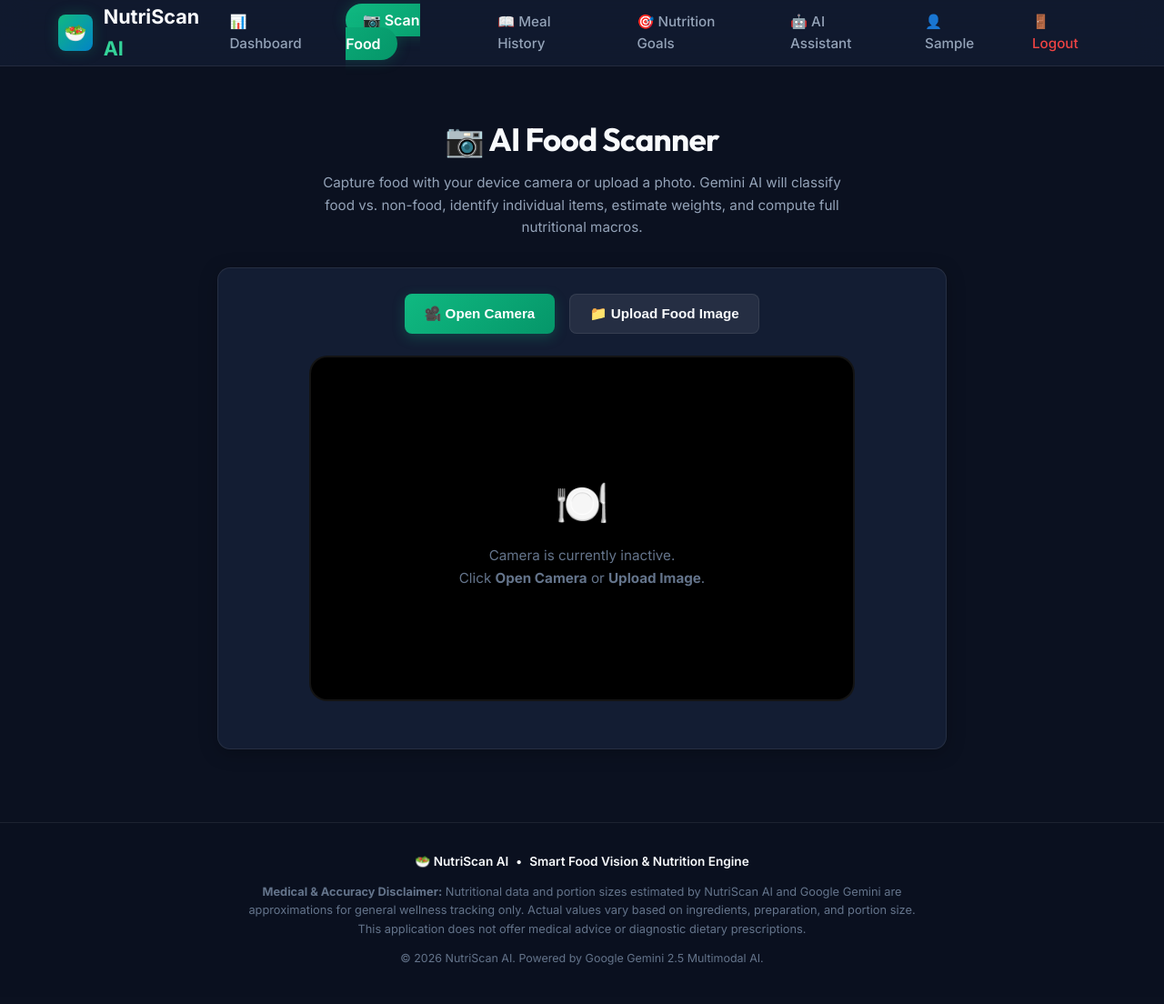
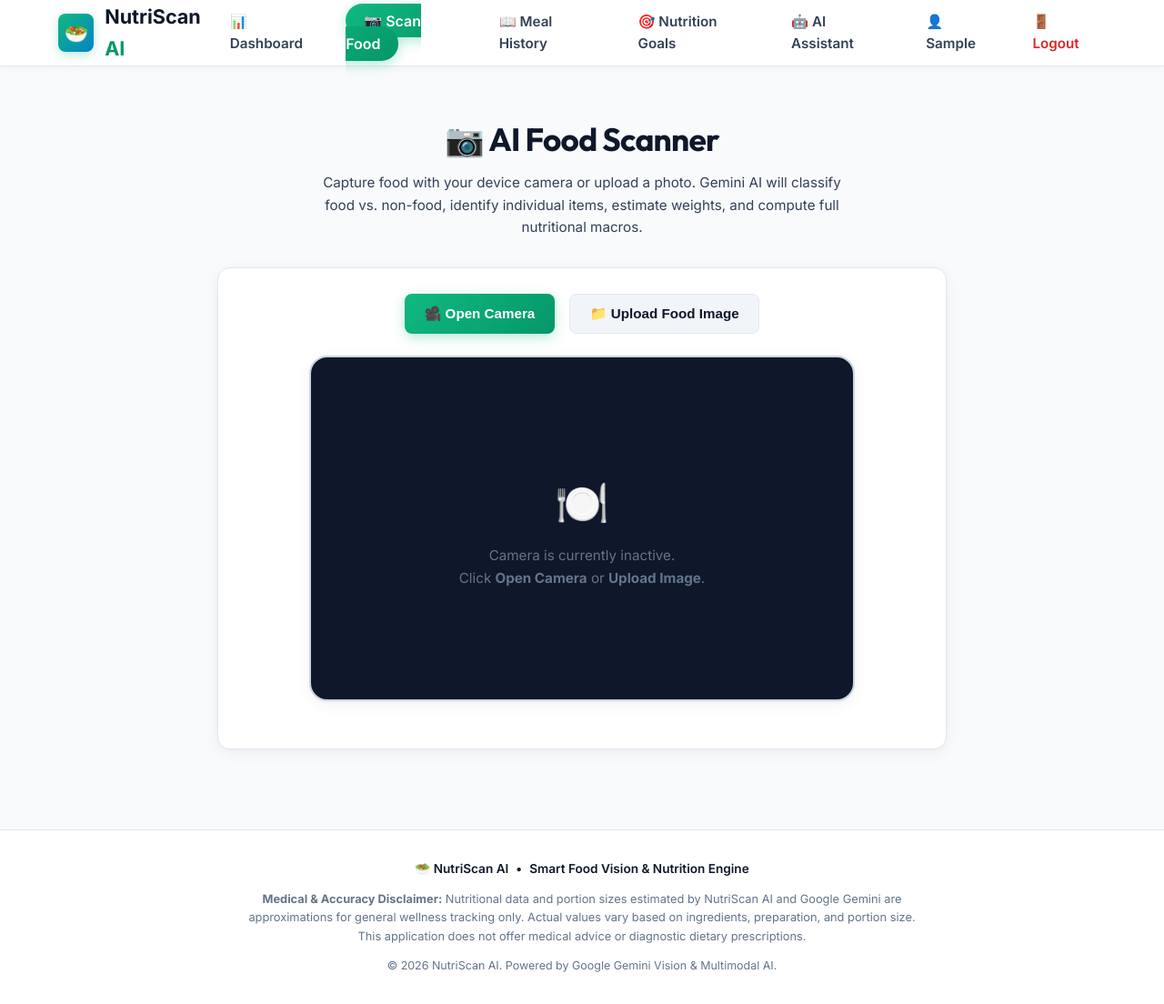
Before and after one commit to atharvakalaskar74/NutriScanAI_New, a Flask app: page /scanner in a window 1280 px wide. Shown: the whole page at 91% size. Before the commit the page ends 1061 px from the top, so only its background shows below. Run offline with Flask 3, Linux system fonts and the light colour scheme; the visitor is signed in with stand-in values (Sample User, id 1).

Commit message:
Convert UI to clean, high-contrast modern light theme

```diff
--- a/config/config.py
+++ b/config/config.py
@@ -25,7 +25,7 @@ class Config:
 
     # Google Gemini AI Settings
     GEMINI_API_KEY = os.getenv("GEMINI_API_KEY", "").strip()
-    GEMINI_MODEL = os.getenv("GEMINI_MODEL", "gemini-2.5-flash").strip()
+    GEMINI_MODEL = os.getenv("GEMINI_MODEL", "gemini-3.6-flash").strip()
 
     # Upload Settings
     UPLOAD_FOLDER = os.getenv("UPLOAD_FOLDER", str(BASE_DIR / "uploads"))
--- a/services/gemini_service.py
+++ b/services/gemini_service.py
@@ -98,7 +98,7 @@ class GeminiService:
                 mime_type=mime_type
             )
 
-            model_name = Config.GEMINI_MODEL or "gemini-2.5-flash"
+            model_name = Config.GEMINI_MODEL or "gemini-3.6-flash"
             response = client.models.generate_content(
                 model=model_name,
                 contents=[
@@ -254,13 +254,13 @@ INSTRUCTIONS:
                     contents.append(f"{role.upper()}: {msg.get('message', '')}")
             contents.append(f"USER: {user_message}")
 
-            model_name = Config.GEMINI_MODEL or "gemini-2.5-flash"
+            model_name = Config.GEMINI_MODEL or "gemini-3.6-flash"
             response = client.models.generate_content(
                 model=model_name,
                 contents=contents,
                 config=types.GenerateContentConfig(
                     temperature=0.7,
-                    max_output_tokens=800
+                    max_output_tokens=1500
                 )
             )
 
--- a/static/css/style.css
+++ b/static/css/style.css
@@ -1,42 +1,53 @@
 /* ==========================================================
-   NutriScan AI — Modern Aesthetic Design System
-   Color Palette: Deep Slate, Emerald Accent, Crisp Glassmorphism
+   NutriScan AI — Modern Light Aesthetic Design System
+   Fresh, clean, high-contrast, modern wellness feel
    Typography: Outfit & Inter via Google Fonts
    ========================================================== */
 
 :root {
-    --bg-main: #0b1120;
-    --bg-card: #131d33;
-    --bg-card-hover: #192744;
-    --bg-glass: rgba(19, 29, 51, 0.75);
-    --border-color: rgba(255, 255, 255, 0.08);
-    --border-highlight: rgba(16, 185, 129, 0.3);
+    /* Backgrounds */
+    --bg-main: #f8fafc;         /* Soft porcelain slate */
+    --bg-card: #ffffff;         /* Pure crisp white */
+    --bg-card-hover: #f1f5f9;
+    --bg-subtle: #f1f5f9;       /* Light gray pill/inset */
+    --bg-glass: rgba(255, 255, 255, 0.92);
 
-    --primary: #10b981;        /* Emerald Green */
-    --primary-light: #34d399;
-    --primary-dark: #059669;
-    --primary-glow: rgba(16, 185, 129, 0.25);
+    /* Borders */
+    --border-color: #e2e8f0;
+    --border-subtle: #edf2f7;
+    --border-highlight: rgba(16, 185, 129, 0.4);
 
-    --accent-blue: #38bdf8;
-    --accent-purple: #a855f7;
-    --accent-amber: #f59e0b;
-    --accent-red: #ef4444;
+    /* Brand Primary (Vibrant Emerald / Mint) */
+    --primary: #059669;
+    --primary-light: #10b981;
+    --primary-dark: #047857;
+    --primary-glow: rgba(16, 185, 129, 0.15);
 
-    --text-main: #f8fafc;
-    --text-muted: #94a3b8;
-    --text-dim: #64748b;
+    /* Accent Palette */
+    --accent-blue: #0284c7;
+    --accent-purple: #7e22ce;
+    --accent-amber: #d97706;
+    --accent-red: #dc2626;
 
+    /* High-contrast Typography */
+    --text-main: #0f172a;       /* Deep slate navy */
+    --text-muted: #334155;      /* Crisp readable charcoal */
+    --text-dim: #64748b;        /* Subtle secondary text */
+
+    /* Geometry */
     --radius-sm: 8px;
     --radius-md: 14px;
     --radius-lg: 20px;
     --radius-full: 9999px;
 
-    --shadow-subtle: 0 4px 20px rgba(0, 0, 0, 0.25);
-    --shadow-glow: 0 0 25px rgba(16, 185, 129, 0.15);
-    --transition: all 0.25s cubic-bezier(0.16, 1, 0.3, 1);
+    /* Shadows */
+    --shadow-subtle: 0 4px 20px -2px rgba(15, 23, 42, 0.06), 0 2px 6px -1px rgba(15, 23, 42, 0.03);
+    --shadow-card: 0 10px 25px -3px rgba(15, 23, 42, 0.08), 0 4px 6px -2px rgba(15, 23, 42, 0.04);
+    --shadow-glow: 0 10px 30px -5px rgba(16, 185, 129, 0.18);
+    --transition: all 0.22s cubic-bezier(0.16, 1, 0.3, 1);
 }
 
-/* Reset & Base Setup */
+/* Reset & Base */
 *, *::before, *::after {
     box-sizing: border-box;
     margin: 0;
@@ -62,13 +73,13 @@ h1, h2, h3, h4, h5, .brand-logo {
 }
 
 a {
-    color: var(--primary-light);
+    color: var(--primary);
     text-decoration: none;
     transition: var(--transition);
 }
 
 a:hover {
-    color: #6ee7b7;
+    color: var(--primary-dark);
 }
 
 /* Container */
@@ -88,6 +99,7 @@ a:hover {
     position: sticky;
     top: 0;
     z-index: 100;
+    box-shadow: 0 2px 10px rgba(0, 0, 0, 0.03);
 }
 
 .nav-container {
@@ -107,20 +119,20 @@ a:hover {
 }
 
 .brand-icon {
-    width: 40px;
-    height: 40px;
-    background: linear-gradient(135deg, var(--primary), #0284c7);
+    width: 42px;
+    height: 42px;
+    background: linear-gradient(135deg, #10b981, #0284c7);
     border-radius: var(--radius-sm);
     display: flex;
     align-items: center;
     justify-content: center;
     color: white;
-    font-size: 1.25rem;
-    box-shadow: 0 0 15px var(--primary-glow);
+    font-size: 1.35rem;
+    box-shadow: 0 4px 12px rgba(16, 185, 129, 0.25);
 }
 
 .brand-accent {
-    color: var(--primary-light);
+    color: var(--primary);
 }
 
 .nav-links {
@@ -133,7 +145,7 @@ a:hover {
 .nav-link {
     color: var(--text-muted);
     font-size: 0.95rem;
-    font-weight: 500;
+    font-weight: 600;
     padding: 0.5rem 0.85rem;
     border-radius: var(--radius-sm);
     transition: var(--transition);
@@ -143,28 +155,28 @@ a:hover {
 }
 
 .nav-link:hover, .nav-link.active {
-    color: var(--text-main);
-    background: rgba(255, 255, 255, 0.05);
+    color: var(--primary);
+    background: rgba(16, 185, 129, 0.08);
 }
 
 .nav-link.active {
-    color: var(--primary-light);
+    color: var(--primary);
     border-bottom: 2px solid var(--primary);
     border-radius: 4px 4px 0 0;
 }
 
 .nav-btn-scan {
-    background: linear-gradient(135deg, var(--primary), var(--primary-dark));
+    background: linear-gradient(135deg, var(--primary-light), var(--primary));
     color: #ffffff !important;
-    padding: 0.5rem 1.15rem;
+    padding: 0.55rem 1.25rem;
     border-radius: var(--radius-full);
     font-weight: 600;
-    box-shadow: 0 0 15px var(--primary-glow);
+    box-shadow: 0 4px 14px rgba(16, 185, 129, 0.3);
 }
 
 .nav-btn-scan:hover {
     transform: translateY(-2px);
-    box-shadow: 0 4px 20px rgba(16, 185, 129, 0.4);
+    box-shadow: 0 6px 20px rgba(16, 185, 129, 0.4);
 }
 
 /* Mobile Toggle */
@@ -231,7 +244,7 @@ a:hover {
 /* Main Content Area */
 .main-content {
     flex: 1;
-    padding: 2rem 0 3rem;
+    padding: 2rem 0 3.5rem;
 }
 
 /* Modern Card Component */
@@ -281,52 +295,52 @@ a:hover {
 }
 
 .btn-primary {
-    background: linear-gradient(135deg, var(--primary), var(--primary-dark));
-    color: #ffffff;
-    box-shadow: 0 4px 14px var(--primary-glow);
+    background: linear-gradient(135deg, var(--primary-light), var(--primary));
+    color: #ffffff !important;
+    box-shadow: 0 4px 14px rgba(16, 185, 129, 0.3);
 }
 
 .btn-primary:hover {
-    color: #ffffff;
+    color: #ffffff !important;
     transform: translateY(-2px);
     box-shadow: 0 6px 20px rgba(16, 185, 129, 0.4);
 }
 
 .btn-secondary {
-    background: rgba(255, 255, 255, 0.08);
+    background: #f1f5f9;
     color: var(--text-main);
     border: 1px solid var(--border-color);
 }
 
 .btn-secondary:hover {
-    background: rgba(255, 255, 255, 0.12);
-    color: white;
+    background: #e2e8f0;
+    color: var(--text-main);
 }
 
 .btn-outline {
     background: transparent;
-    color: var(--primary-light);
-    border: 1px solid var(--primary);
+    color: var(--primary);
+    border: 1.5px solid var(--primary);
 }
 
 .btn-outline:hover {
-    background: var(--primary-glow);
-    color: white;
+    background: rgba(16, 185, 129, 0.08);
+    color: var(--primary-dark);
 }
 
 .btn-danger {
-    background: rgba(239, 68, 68, 0.2);
-    color: #fca5a5;
-    border: 1px solid rgba(239, 68, 68, 0.4);
+    background: #fee2e2;
+    color: #b91c1c;
+    border: 1px solid #fecaca;
 }
 
 .btn-danger:hover {
-    background: var(--accent-red);
+    background: #ef4444;
     color: white;
 }
 
 .btn-sm {
-    padding: 0.4rem 0.8rem;
+    padding: 0.45rem 0.85rem;
     font-size: 0.85rem;
 }
 
@@ -454,13 +468,14 @@ a:hover {
     max-width: 600px;
     height: 380px;
     margin: 0 auto 1.5rem;
-    background: #000000;
+    background: #0f172a;
     border-radius: var(--radius-lg);
     overflow: hidden;
-    border: 2px solid var(--border-color);
+    border: 2px solid #cbd5e1;
     display: flex;
     align-items: center;
     justify-content: center;
+    box-shadow: var(--shadow-subtle);
 }
 
 #camera-video, #preview-image {
@@ -612,7 +631,7 @@ a:hover {
 /* Footer */
 .footer {
     border-top: 1px solid var(--border-color);
-    background: rgba(11, 17, 32, 0.8);
+    background: #ffffff;
     padding: 2rem 0;
     color: var(--text-dim);
     font-size: 0.85rem;
--- a/static/js/scanner.js
+++ b/static/js/scanner.js
@@ -202,8 +202,9 @@ function renderFoodItems(foods) {
 
         const card = document.createElement("div");
         card.className = "card";
-        card.style.background = "rgba(11, 17, 32, 0.6)";
+        card.style.background = "#ffffff";
         card.style.border = "1px solid var(--border-color)";
+        card.style.boxShadow = "var(--shadow-subtle)";
         card.style.padding = "1.25rem";
 
         card.innerHTML = `
@@ -214,8 +215,8 @@ function renderFoodItems(foods) {
                     <span style="font-size: 0.8rem; color: var(--text-dim); margin-left: 0.5rem;">${item.serving_description || ''}</span>
                 </div>
                 <div style="display: flex; align-items: center; gap: 0.5rem;">
-                    <label style="font-size: 0.85rem; color: var(--text-muted); font-weight: 500;">Serving Weight:</label>
-                    <div style="display: flex; align-items: center; background: rgba(0,0,0,0.4); border: 1px solid var(--border-color); border-radius: var(--radius-sm); padding: 0.2rem 0.5rem;">
+                    <label style="font-size: 0.85rem; color: var(--text-muted); font-weight: 600;">Serving Weight:</label>
+                    <div style="display: flex; align-items: center; background: #f8fafc; border: 1.5px solid #cbd5e1; border-radius: var(--radius-sm); padding: 0.25rem 0.6rem;">
                         <input type="number"
                                class="item-weight-input"
                                data-index="${index}"
@@ -228,22 +229,22 @@ function renderFoodItems(foods) {
             </div>
 
             <!-- Scaled Nutrition Badges for this item -->
-            <div style="display: grid; grid-template-columns: repeat(4, 1fr); gap: 0.5rem; text-align: center; background: rgba(255,255,255,0.02); padding: 0.6rem; border-radius: var(--radius-sm);">
+            <div style="display: grid; grid-template-columns: repeat(4, 1fr); gap: 0.5rem; text-align: center; background: #f8fafc; border: 1px solid var(--border-color); padding: 0.75rem 0.6rem; border-radius: var(--radius-sm);">
                 <div>
-                    <div id="item-${index}-cal" style="font-weight: 700; color: var(--primary-light); font-size: 1rem;">${Math.round(scaled.calories)} kcal</div>
-                    <div style="font-size: 0.7rem; color: var(--text-dim);">Calories</div>
+                    <div id="item-${index}-cal" style="font-weight: 700; color: var(--primary); font-size: 1.05rem;">${Math.round(scaled.calories)} kcal</div>
+                    <div style="font-size: 0.72rem; color: var(--text-dim); text-transform: uppercase;">Calories</div>
                 </div>
                 <div>
-                    <div id="item-${index}-pro" style="font-weight: 700; color: var(--accent-blue); font-size: 1rem;">${scaled.protein_g}g</div>
-                    <div style="font-size: 0.7rem; color: var(--text-dim);">Protein</div>
+                    <div id="item-${index}-pro" style="font-weight: 700; color: var(--accent-blue); font-size: 1.05rem;">${scaled.protein_g}g</div>
+                    <div style="font-size: 0.72rem; color: var(--text-dim); text-transform: uppercase;">Protein</div>
                 </div>
                 <div>
-                    <div id="item-${index}-carb" style="font-weight: 700; color: var(--accent-amber); font-size: 1rem;">${scaled.carbs_g}g</div>
-                    <div style="font-size: 0.7rem; color: var(--text-dim);">Carbs</div>
+                    <div id="item-${index}-carb" style="font-weight: 700; color: var(--accent-amber); font-size: 1.05rem;">${scaled.carbs_g}g</div>
+                    <div style="font-size: 0.72rem; color: var(--text-dim); text-transform: uppercase;">Carbs</div>
                 </div>
                 <div>
-                    <div id="item-${index}-fat" style="font-weight: 700; color: #f43f5e; font-size: 1rem;">${scaled.fat_g}g</div>
-                    <div style="font-size: 0.7rem; color: var(--text-dim);">Fat</div>
+                    <div id="item-${index}-fat" style="font-weight: 700; color: #f43f5e; font-size: 1.05rem;">${scaled.fat_g}g</div>
+                    <div style="font-size: 0.72rem; color: var(--text-dim); text-transform: uppercase;">Fat</div>
                 </div>
             </div>
         `;
--- a/templates/base.html
+++ b/templates/base.html
@@ -73,7 +73,7 @@
                 <strong>Medical & Accuracy Disclaimer:</strong> Nutritional data and portion sizes estimated by NutriScan AI and Google Gemini are approximations for general wellness tracking only. Actual values vary based on ingredients, preparation, and portion size. This application does not offer medical advice or diagnostic dietary prescriptions.
             </p>
             <div style="font-size: 0.78rem; color: var(--text-dim);">
-                &copy; 2026 NutriScan AI. Powered by Google Gemini 2.5 Multimodal AI.
+                &copy; 2026 NutriScan AI. Powered by Google Gemini Vision & Multimodal AI.
             </div>
         </div>
     </footer>
--- a/templates/goals.html
+++ b/templates/goals.html
@@ -54,12 +54,12 @@
 
         <form method="POST" action="{{ url_for('goals.goals_page') }}" style="margin-top: 1.5rem;">
             <!-- Calories Slider & Input -->
-            <div class="form-group" style="background: rgba(11, 17, 32, 0.5); padding: 1.25rem; border-radius: var(--radius-sm); border: 1px solid var(--border-color);">
+            <div class="form-group" style="background: var(--bg-main); padding: 1.25rem; border-radius: var(--radius-sm); border: 1px solid var(--border-color);">
                 <div style="display: flex; justify-content: space-between; align-items: center; margin-bottom: 0.5rem;">
                     <label class="form-label" for="calorie_target" style="font-weight: 700; color: var(--text-main); margin-bottom: 0;">
                         🔥 Daily Calorie Target (kcal)
                     </label>
-                    <span id="cal-badge" style="font-size: 1.2rem; font-weight: 800; color: var(--primary-light);">
+                    <span id="cal-badge" style="font-size: 1.2rem; font-weight: 800; color: var(--primary);">
                         {{ goals.get('calorie_target', 2000) }} kcal
                     </span>
                 </div>
--- a/templates/login.html
+++ b/templates/login.html
@@ -4,7 +4,7 @@
 
 {% block content %}
 <div class="container" style="max-width: 460px; margin: 2rem auto;">
-    <div class="card" style="box-shadow: 0 10px 40px rgba(0,0,0,0.5);">
+    <div class="card" style="box-shadow: var(--shadow-card);">
         <div style="text-align: center; margin-bottom: 2rem;">
             <div class="brand-icon" style="margin: 0 auto 1rem; width: 50px; height: 50px; font-size: 1.5rem;">🥗</div>
             <h1 style="font-size: 1.75rem; margin-bottom: 0.5rem;">Welcome Back</h1>
--- a/templates/profile.html
+++ b/templates/profile.html
@@ -14,7 +14,7 @@
     <!-- Profile Form Card -->
     <div class="card" style="margin-bottom: 2rem;">
         <form method="POST" action="{{ url_for('goals.profile_page') }}">
-            <h3 style="font-size: 1.15rem; color: var(--primary-light); margin-bottom: 1.25rem; border-bottom: 1px solid var(--border-color); padding-bottom: 0.5rem;">
+            <h3 style="font-size: 1.15rem; color: var(--primary); font-weight: 700; margin-bottom: 1.25rem; border-bottom: 1px solid var(--border-color); padding-bottom: 0.5rem;">
                 Personal Metrics
             </h3>
 
@@ -25,7 +25,7 @@
                 </div>
                 <div class="form-group">
                     <label class="form-label" for="email">Email Address</label>
-                    <input type="email" id="email" class="form-control" value="{{ user['email'] }}" disabled style="opacity: 0.6; cursor: not-allowed;">
+                    <input type="email" id="email" class="form-control" value="{{ user['email'] }}" disabled style="background: #f1f5f9; cursor: not-allowed; color: var(--text-dim);">
                     <div class="form-helper">Email cannot be changed directly.</div>
                 </div>
             </div>
--- a/templates/scanner.html
+++ b/templates/scanner.html
@@ -85,11 +85,11 @@
 
     <!-- REJECTION BANNER: Food vs Non-Food Detection -->
     <div id="rejection-box" style="display: none; margin-bottom: 2rem;">
-        <div class="card" style="border: 1px solid rgba(239, 68, 68, 0.4); background: rgba(239, 68, 68, 0.08); padding: 1.5rem;">
+        <div class="card" style="border: 1px solid rgba(239, 68, 68, 0.3); background: #fef2f2; padding: 1.5rem;">
             <div style="display: flex; align-items: flex-start; gap: 1rem;">
                 <div style="font-size: 2.2rem; line-height: 1;">⚠️</div>
                 <div>
-                    <h3 style="color: #fca5a5; font-size: 1.25rem; margin-bottom: 0.35rem;">
+                    <h3 style="color: #dc2626; font-size: 1.25rem; font-weight: 700; margin-bottom: 0.35rem;">
                         Non-Food Image Detected
                     </h3>
                     <p id="rejection-reason-text" style="color: var(--text-main); font-size: 0.95rem; margin-bottom: 0.75rem;">
@@ -105,13 +105,13 @@
 
     <!-- ANALYSIS RESULTS SECTION (Populated dynamically upon food detection) -->
     <div id="results-box" style="display: none; margin-bottom: 2.5rem;">
-        <div class="card" style="border-color: var(--border-highlight); box-shadow: var(--shadow-glow);">
+        <div class="card" style="border-color: var(--border-highlight); box-shadow: var(--shadow-subtle);">
             <div class="card-header" style="border-bottom: 1px solid var(--border-color); padding-bottom: 1rem;">
                 <div>
                     <span class="badge badge-source-ai" style="margin-bottom: 0.35rem;">AI Food Vision Verified</span>
                     <h2 class="card-title" style="font-size: 1.5rem;">Food Detected on Plate</h2>
                 </div>
-                <div id="detection-confidence" style="font-size: 0.85rem; color: var(--primary-light); font-weight: 600;">
+                <div id="detection-confidence" style="font-size: 0.85rem; color: var(--primary); font-weight: 700;">
                     95% AI Confidence
                 </div>
             </div>
@@ -133,24 +133,24 @@
             </div>
 
             <!-- Total Scaled Nutrition Summary -->
-            <div style="background: rgba(11, 17, 32, 0.75); border: 1px solid var(--border-color); border-radius: var(--radius-md); padding: 1.5rem; margin-bottom: 1.5rem;">
+            <div style="background: var(--bg-main); border: 1px solid var(--border-color); border-radius: var(--radius-md); padding: 1.5rem; margin-bottom: 1.5rem;">
                 <h3 style="font-size: 1.1rem; color: var(--text-main); margin-bottom: 1rem;">
                     Estimated Total Nutrition (All Items)
                 </h3>
                 <div class="grid-4" style="text-align: center;">
-                    <div style="background: rgba(255,255,255,0.03); padding: 0.85rem; border-radius: var(--radius-sm);">
-                        <div id="total-calories-val" style="font-size: 1.8rem; font-weight: 800; color: var(--primary-light);">0</div>
+                    <div style="background: var(--bg-card); border: 1px solid var(--border-color); padding: 0.85rem; border-radius: var(--radius-sm); box-shadow: var(--shadow-subtle);">
+                        <div id="total-calories-val" style="font-size: 1.8rem; font-weight: 800; color: var(--primary);">0</div>
                         <div style="font-size: 0.8rem; color: var(--text-dim); text-transform: uppercase;">Total Calories (kcal)</div>
                     </div>
-                    <div style="background: rgba(255,255,255,0.03); padding: 0.85rem; border-radius: var(--radius-sm);">
+                    <div style="background: var(--bg-card); border: 1px solid var(--border-color); padding: 0.85rem; border-radius: var(--radius-sm); box-shadow: var(--shadow-subtle);">
                         <div id="total-protein-val" style="font-size: 1.8rem; font-weight: 800; color: var(--accent-blue);">0g</div>
                         <div style="font-size: 0.8rem; color: var(--text-dim); text-transform: uppercase;">Total Protein</div>
                     </div>
-                    <div style="background: rgba(255,255,255,0.03); padding: 0.85rem; border-radius: var(--radius-sm);">
+                    <div style="background: var(--bg-card); border: 1px solid var(--border-color); padding: 0.85rem; border-radius: var(--radius-sm); box-shadow: var(--shadow-subtle);">
                         <div id="total-carbs-val" style="font-size: 1.8rem; font-weight: 800; color: var(--accent-amber);">0g</div>
                         <div style="font-size: 0.8rem; color: var(--text-dim); text-transform: uppercase;">Total Carbs</div>
                     </div>
-                    <div style="background: rgba(255,255,255,0.03); padding: 0.85rem; border-radius: var(--radius-sm);">
+                    <div style="background: var(--bg-card); border: 1px solid var(--border-color); padding: 0.85rem; border-radius: var(--radius-sm); box-shadow: var(--shadow-subtle);">
                         <div id="total-fat-val" style="font-size: 1.8rem; font-weight: 800; color: #f43f5e;">0g</div>
                         <div style="font-size: 0.8rem; color: var(--text-dim); text-transform: uppercase;">Total Fat</div>
                     </div>
```
Also changed, not shown: other parts of static/css/style.css (+61 -55 lines), templates/dashboard.html (+5 -5 lines), templates/index.html (+12 -12 lines), templates/meal_history.html (+8 -8 lines), templates/register.html (+5 -5 lines).
